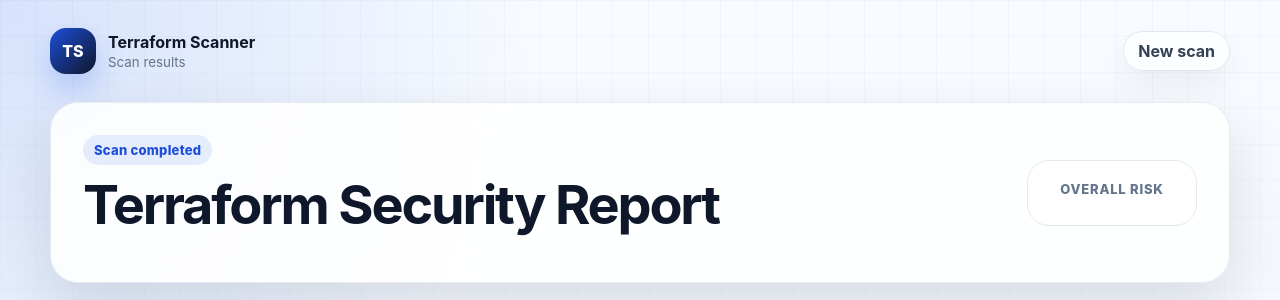
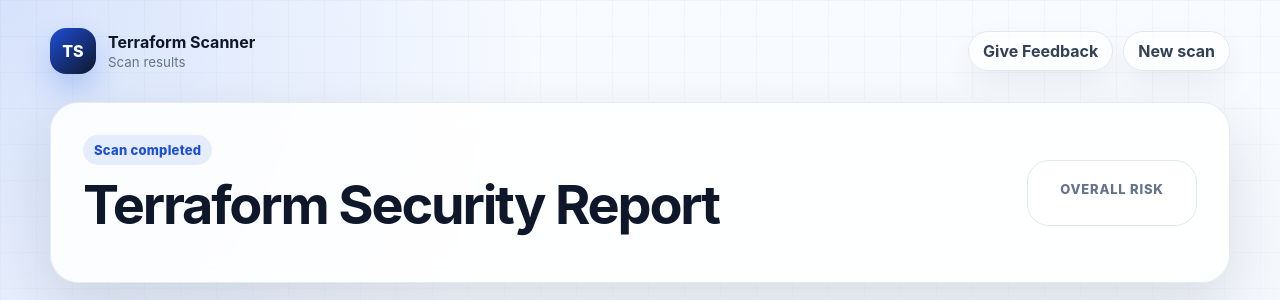
Before and after one commit to krishnaaa0318/dissertation, a Flask app: template templates/results.html in a window 1280 px wide. Shown: the top 300 px of the page. Run offline with Flask 3, Linux system fonts and the light colour scheme; the template is opened without the code that fills it, so the values that code supplies are empty.

Commit message:
Add feedback link to results page

```diff
--- a/templates/results.html
+++ b/templates/results.html
@@ -16,7 +16,10 @@
                 <small>Scan results</small>
             </span>
         </a>
-        <a class="nav-link" href="{{ url_for('prototype') }}">New scan</a>
+        <div class="nav-actions">
+            <a class="nav-link" href="https://forms.cloud.microsoft/e/jEEL48xymP" target="_blank" rel="noopener noreferrer">Give Feedback</a>
+            <a class="nav-link" href="{{ url_for('prototype') }}">New scan</a>
+        </div>
     </nav>
 
     <header class="results-hero risk-{{ report.risk_level|lower }}">
```
